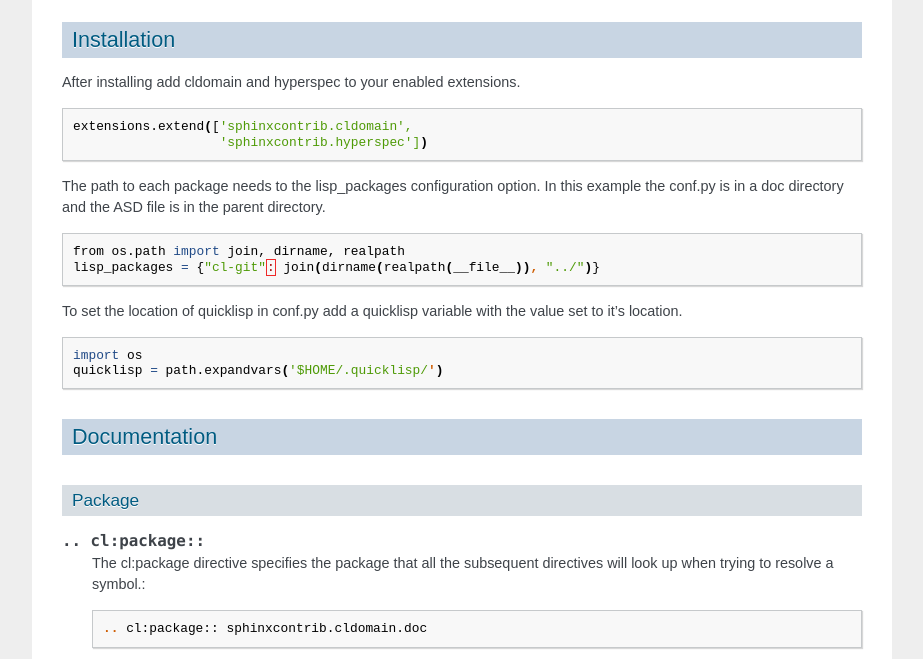
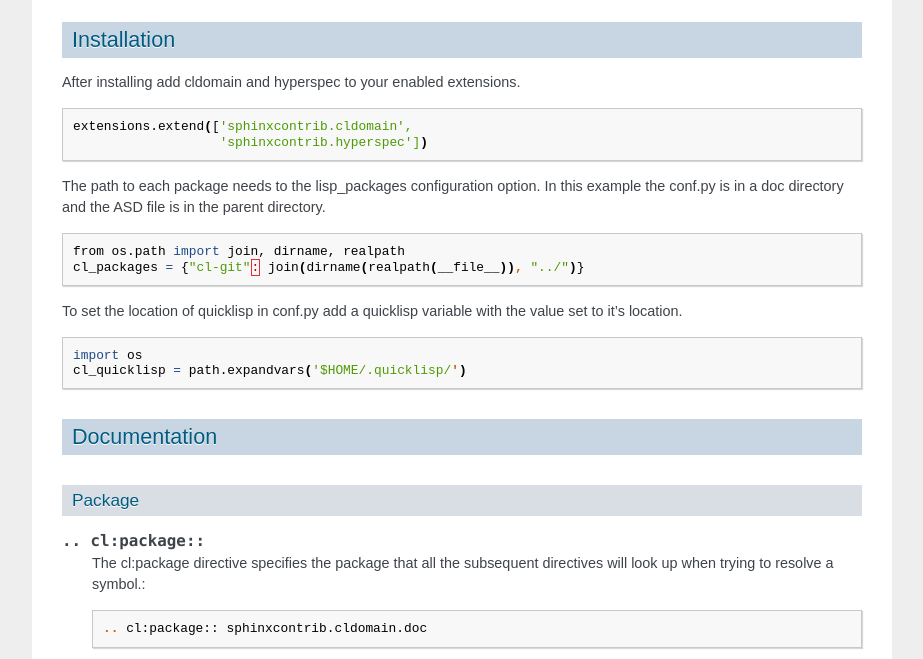
Before and after one commit to russell/sphinxcontrib-cldomain, a Sphinx documentation site: the page built from doc/index.rst, in a window 1280 px wide and 900 px high, scrolled down 656 px, cut to the strip 0-659 px from the top of the window. Shown: the whole strip, without its empty margins (198-1121 px from the left). Built offline with Sphinx 7.4.7, drawn with Linux system fonts in a browser that asks for light colours.

Commit message:
Changed configuration variable names to match package name, partially added back support for default values.

```diff
--- a/doc/index.rst
+++ b/doc/index.rst
@@ -36,13 +36,13 @@
 file is in the parent directory. ::
 
    from os.path import join, dirname, realpath
-   lisp_packages = {"cl-git": join(dirname(realpath(__file__)), "../")}
+   cl_packages = {"cl-git": join(dirname(realpath(__file__)), "../")}
 
 To set the location of quicklisp in conf.py add a quicklisp variable
 with the value set to it's location. ::
 
    import os
-   quicklisp = path.expandvars('$HOME/.quicklisp/')
+   cl_quicklisp = path.expandvars('$HOME/.quicklisp/')
 
 
 Documentation
```
Also changed, not shown: 1 other file.
